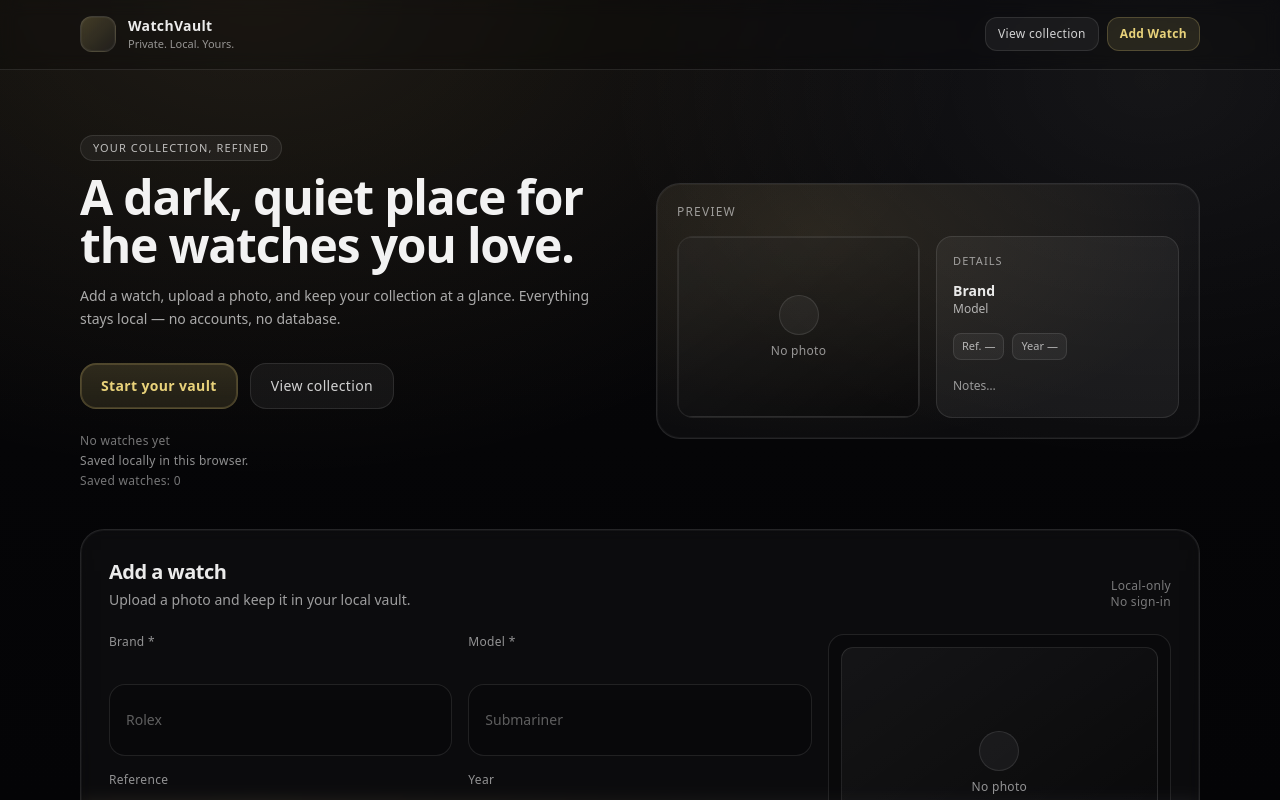
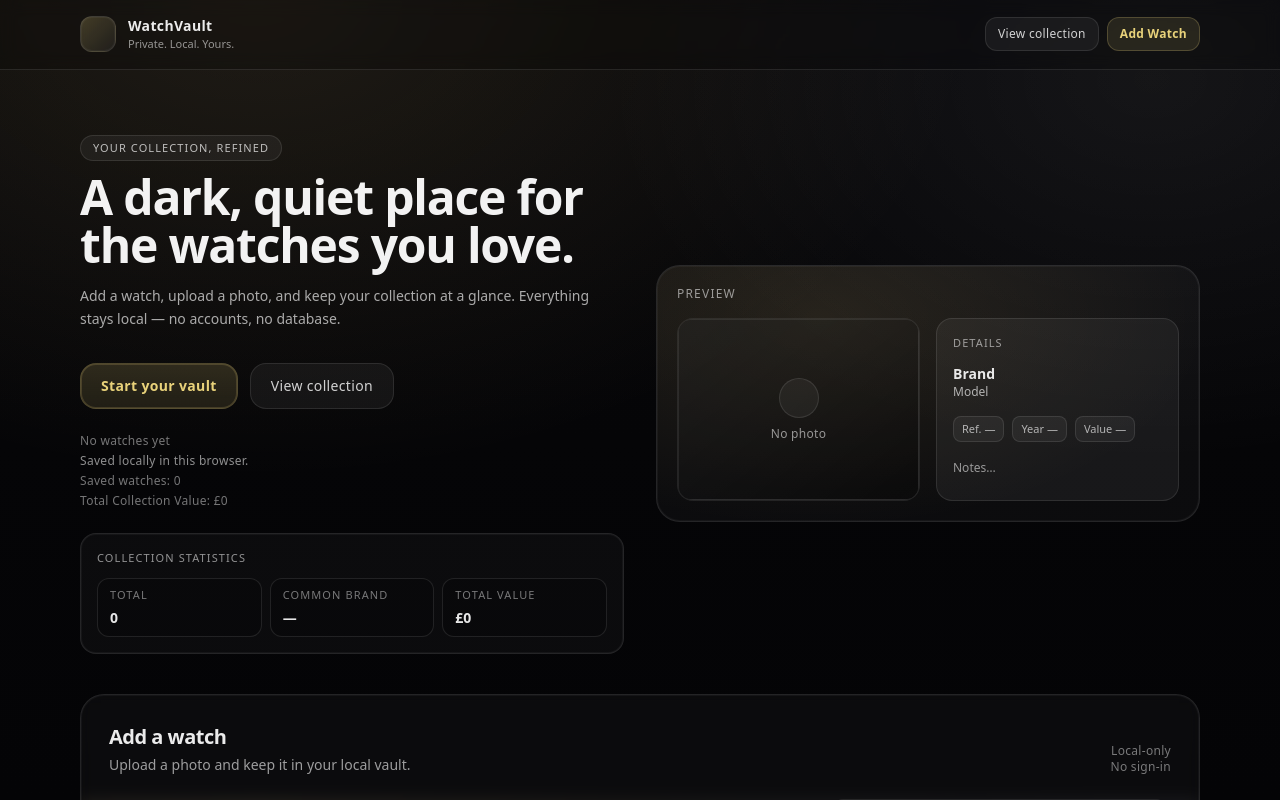
Before and after one commit to cosmodoc65-gif/Watchvault, a Next.js app: page / in a window 1280 px wide. Shown: the top 800 px of the page. Built offline with nearby package versions, Linux system fonts and the light colour scheme.

Commit message:
Fix persistent image storage

```diff
--- a/app/page.tsx
+++ b/app/page.tsx
@@ -10,6 +10,7 @@ type Watch = {
   year?: string;
   notes?: string;
   photoUrl?: string;
+  estimatedValue?: number;
   createdAt: number;
 };
 
@@ -28,9 +29,17 @@ function Placeholder() {
   );
 }
 
-function WatchCard({ watch }: { watch: Watch }) {
+function formatGBP(value: number) {
+  return new Intl.NumberFormat("en-GB", {
+    style: "currency",
+    currency: "GBP",
+    maximumFractionDigits: 0,
+  }).format(value);
+}
+
+function WatchCard({ watch, onDelete }: { watch: Watch; onDelete: (id: string) => void }) {
   return (
-    <div className="group overflow-hidden rounded-2xl border border-white/10 bg-white/[0.03] shadow-[0_0_0_1px_rgba(255,255,255,0.04)_inset] backdrop-blur">
+    <div className="group relative overflow-hidden rounded-2xl border border-white/10 bg-white/[0.03] shadow-[0_0_0_1px_rgba(255,255,255,0.04)_inset] backdrop-blur transition duration-300 hover:-translate-y-0.5 hover:border-white/15 hover:bg-white/[0.04] hover:shadow-[0_0_0_1px_rgba(255,255,255,0.06)_inset,0_18px_45px_-30px_rgba(0,0,0,0.75)]">
       <div className="relative aspect-[4/3] w-full overflow-hidden bg-black/20">
         {watch.photoUrl ? (
           // Normal img avoids Next image config pitfalls for blob: URLs
@@ -44,10 +53,19 @@ function WatchCard({ watch }: { watch: Watch }) {
         )}
         <div className="pointer-events-none absolute inset-0 bg-gradient-to-t from-black/65 via-black/0 to-black/0" />
       </div>
+      <button
+        type="button"
+        onClick={() => onDelete(watch.id)}
+        className="absolute right-3 top-3 rounded-xl border border-white/10 bg-black/40 px-2.5 py-2 text-[11px] tracking-wide text-white/80 opacity-0 backdrop-blur transition hover:bg-black/55 hover:text-white group-hover:opacity-100"
+        aria-label={`Delete ${watch.brand} ${watch.model}`}
+        title="Delete"
+      >
+        Delete
+      </button>
       <div className="p-4">
         <div className="flex items-start justify-between gap-3">
           <div className="min-w-0">
-            <p className="truncate text-sm font-semibold tracking-wide text-white/90">{watch.brand}</p>
+            <p className="truncate text-sm font-semibold tracking-wide text-white/92">{watch.brand}</p>
             <p className="truncate text-xs text-white/65">{watch.model}</p>
           </div>
           <span className="shrink-0 rounded-full border border-amber-200/15 bg-amber-200/10 px-2 py-1 text-[10px] tracking-widest text-amber-200/80">
@@ -55,7 +73,7 @@ function WatchCard({ watch }: { watch: Watch }) {
           </span>
         </div>
 
-        {(watch.reference || watch.year) && (
+        {(watch.reference || watch.year || typeof watch.estimatedValue === "number") && (
           <div className="mt-3 flex flex-wrap gap-2">
             {watch.reference ? (
               <span className="rounded-lg border border-white/10 bg-white/5 px-2 py-1 text-[11px] text-white/70">
@@ -65,6 +83,11 @@ function WatchCard({ watch }: { watch: Watch }) {
             {watch.year ? (
               <span className="rounded-lg border border-white/10 bg-white/5 px-2 py-1 text-[11px] text-white/70">
                 Year {watch.year}
+              </span>
+            ) : null}
+            {typeof watch.estimatedValue === "number" ? (
+              <span className="rounded-lg border border-white/10 bg-white/5 px-2 py-1 text-[11px] text-white/70">
+                Estimated Value: {formatGBP(watch.estimatedValue)}
               </span>
             ) : null}
           </div>
@@ -95,6 +118,7 @@ export default function Page() {
   const [model, setModel] = useState("");
   const [reference, setReference] = useState("");
   const [year, setYear] = useState("");
+  const [estimatedValue, setEstimatedValue] = useState("");
   const [notes, setNotes] = useState("");
   const [photoPreviewUrl, setPhotoPreviewUrl] = useState<string | undefined>(undefined);
 
@@ -103,6 +127,29 @@ export default function Page() {
     if (watches.length === 1) return "1 watch in collection";
     return `${watches.length} watches in collection`;
   }, [watches.length]);
+
+  const totalCollectionValue = useMemo(() => {
+    return watches.reduce((sum, w) => sum + (typeof w.estimatedValue === "number" ? w.estimatedValue : 0), 0);
+  }, [watches]);
+
+  const mostCommonBrand = useMemo(() => {
+    if (watches.length === 0) return undefined;
+    const counts = new Map<string, number>();
+    for (const w of watches) {
+      const key = (w.brand || "").trim();
+      if (!key) continue;
+      counts.set(key, (counts.get(key) ?? 0) + 1);
+    }
+    let best: string | undefined;
+    let bestCount = 0;
+    for (const [brand, count] of counts.entries()) {
+      if (count > bestCount) {
+        best = brand;
+        bestCount = count;
+      }
+    }
+    return best;
+  }, [watches]);
 
   useEffect(() => {
     setIsMounted(true);
@@ -113,34 +160,21 @@ export default function Page() {
     window.localStorage.setItem("watchvault-watches", JSON.stringify(watches));
   }, [watches]);
 
-  const safelyRevokeObjectUrl = useCallback(
-    (url: string | undefined) => {
-      if (!url) return;
-      // Never revoke URLs currently used by saved watches.
-      if (watches.some((w) => w.photoUrl === url)) return;
-      if (!url.startsWith("blob:")) return;
-      URL.revokeObjectURL(url);
-    },
-    [watches],
-  );
-
   const onPickPhoto = useCallback(
     (file: File | null) => {
       if (!file) {
-        safelyRevokeObjectUrl(photoPreviewUrl);
         setPhotoPreviewUrl(undefined);
         return;
       }
 
-      // Requirement: immediately create preview URL and store it
-      const preview = URL.createObjectURL(file);
-
-      // If replacing a preview that isn't used by any saved watch, release it.
-      safelyRevokeObjectUrl(photoPreviewUrl);
-
-      setPhotoPreviewUrl(preview);
+      const reader = new FileReader();
+      reader.onload = () => {
+        const result = reader.result;
+        if (typeof result === "string") setPhotoPreviewUrl(result);
+      };
+      reader.readAsDataURL(file);
     },
-    [photoPreviewUrl, safelyRevokeObjectUrl],
+    [],
   );
 
   const onAddWatch = useCallback(
@@ -150,12 +184,16 @@ export default function Page() {
       const trimmedModel = model.trim();
       if (!trimmedBrand || !trimmedModel) return;
 
+      const parsedValue = Number(estimatedValue.replace(/[^\d]/g, ""));
+      const normalizedEstimatedValue = Number.isFinite(parsedValue) && parsedValue > 0 ? parsedValue : undefined;
+
       const watch: Watch = {
         id: crypto.randomUUID(),
         brand: trimmedBrand,
         model: trimmedModel,
         reference: reference.trim() || undefined,
         year: year.trim() || undefined,
+        estimatedValue: normalizedEstimatedValue,
         notes: notes.trim() || undefined,
         photoUrl: photoPreviewUrl,
         createdAt: Date.now(),
@@ -168,6 +206,7 @@ export default function Page() {
       setModel("");
       setReference("");
       setYear("");
+      setEstimatedValue("");
       setNotes("");
       // Don't revoke here: this URL is now owned by the saved watch object.
       setPhotoPreviewUrl(undefined);
@@ -177,8 +216,12 @@ export default function Page() {
         document.getElementById("collection")?.scrollIntoView({ behavior: "smooth" });
       });
     },
-    [brand, model, reference, year, notes, photoPreviewUrl],
+    [brand, model, reference, year, estimatedValue, notes, photoPreviewUrl],
   );
+
+  const onDeleteWatch = useCallback((id: string) => {
+    setWatches((prev) => prev.filter((w) => w.id !== id));
+  }, []);
 
   return (
     <div className="min-h-screen">
@@ -247,6 +290,31 @@ export default function Page() {
                 <p className="text-xs tracking-wide text-white/45">{isMounted ? collectionLabel : "Loading collection..."}</p>
                 <p className="text-xs tracking-wide text-white/55">Saved locally in this browser.</p>
                 <p className="text-xs tracking-wide text-white/45">Saved watches: {isMounted ? watches.length : "—"}</p>
+                <p className="text-xs tracking-wide text-white/45">
+                  Total Collection Value: {isMounted ? formatGBP(totalCollectionValue) : "—"}
+                </p>
+              </div>
+
+              <div className="mt-6 grid gap-3 rounded-2xl border border-white/10 bg-white/[0.03] p-4 shadow-[0_0_0_1px_rgba(255,255,255,0.04)_inset] sm:max-w-xl">
+                <p className="text-[11px] tracking-widest text-white/55">COLLECTION STATISTICS</p>
+                <div className="grid gap-2 sm:grid-cols-3">
+                  <div className="rounded-xl border border-white/10 bg-black/20 px-3 py-2">
+                    <p className="text-[11px] tracking-widest text-white/45">TOTAL</p>
+                    <p className="mt-1 text-sm font-semibold text-white/90">{isMounted ? watches.length : "—"}</p>
+                  </div>
+                  <div className="rounded-xl border border-white/10 bg-black/20 px-3 py-2">
+                    <p className="text-[11px] tracking-widest text-white/45">COMMON BRAND</p>
+                    <p className="mt-1 truncate text-sm font-semibold text-white/90">
+                      {isMounted ? (mostCommonBrand ?? "—") : "—"}
+                    </p>
+                  </div>
+                  <div className="rounded-xl border border-white/10 bg-black/20 px-3 py-2">
+                    <p className="text-[11px] tracking-widest text-white/45">TOTAL VALUE</p>
+                    <p className="mt-1 text-sm font-semibold text-white/90">
+                      {isMounted ? formatGBP(totalCollectionValue) : "—"}
+                    </p>
+                  </div>
+                </div>
               </div>
             </div>
 
@@ -272,6 +340,9 @@ export default function Page() {
                       </span>
                       <span className="rounded-lg border border-white/10 bg-white/5 px-2 py-1 text-[11px] text-white/65">
                         Year {year || "—"}
+                      </span>
+                      <span className="rounded-lg border border-white/10 bg-white/5 px-2 py-1 text-[11px] text-white/65">
+                        Value {estimatedValue ? `£${estimatedValue.replace(/[^\d]/g, "")}` : "—"}
                       </span>
                     </div>
                     <p className="mt-4 line-clamp-2 text-xs leading-relaxed text-white/55">{notes || "Notes…"}</p>
@@ -338,6 +409,17 @@ export default function Page() {
                   onChange={(e) => setYear(e.target.value)}
                   className="rounded-2xl border border-white/10 bg-black/25 px-4 py-3 text-sm text-white/90 outline-none placeholder:text-white/35 focus:border-amber-200/25"
                   placeholder="2024"
+                  inputMode="numeric"
+                />
+              </label>
+
+              <label className="grid gap-2">
+                <span className="text-xs tracking-wide text-white/55">Estimated value (£)</span>
+                <input
+                  value={estimatedValue}
+                  onChange={(e) => setEstimatedValue(e.target.value)}
+                  className="rounded-2xl border border-white/10 bg-black/25 px-4 py-3 text-sm text-white/90 outline-none placeholder:text-white/35 focus:border-amber-200/25"
+                  placeholder="8500"
                   inputMode="numeric"
                 />
               </label>
@@ -415,9 +497,9 @@ export default function Page() {
               Your vault is empty. Add your first watch to begin.
             </div>
           ) : (
-            <div className="mt-6 grid gap-4 sm:grid-cols-2 lg:grid-cols-3">
+            <div className="mt-6 grid gap-5 sm:grid-cols-2 lg:grid-cols-3">
               {watches.map((w) => (
-                <WatchCard key={w.id} watch={w} />
+                <WatchCard key={w.id} watch={w} onDelete={onDeleteWatch} />
               ))}
             </div>
           )}
```
